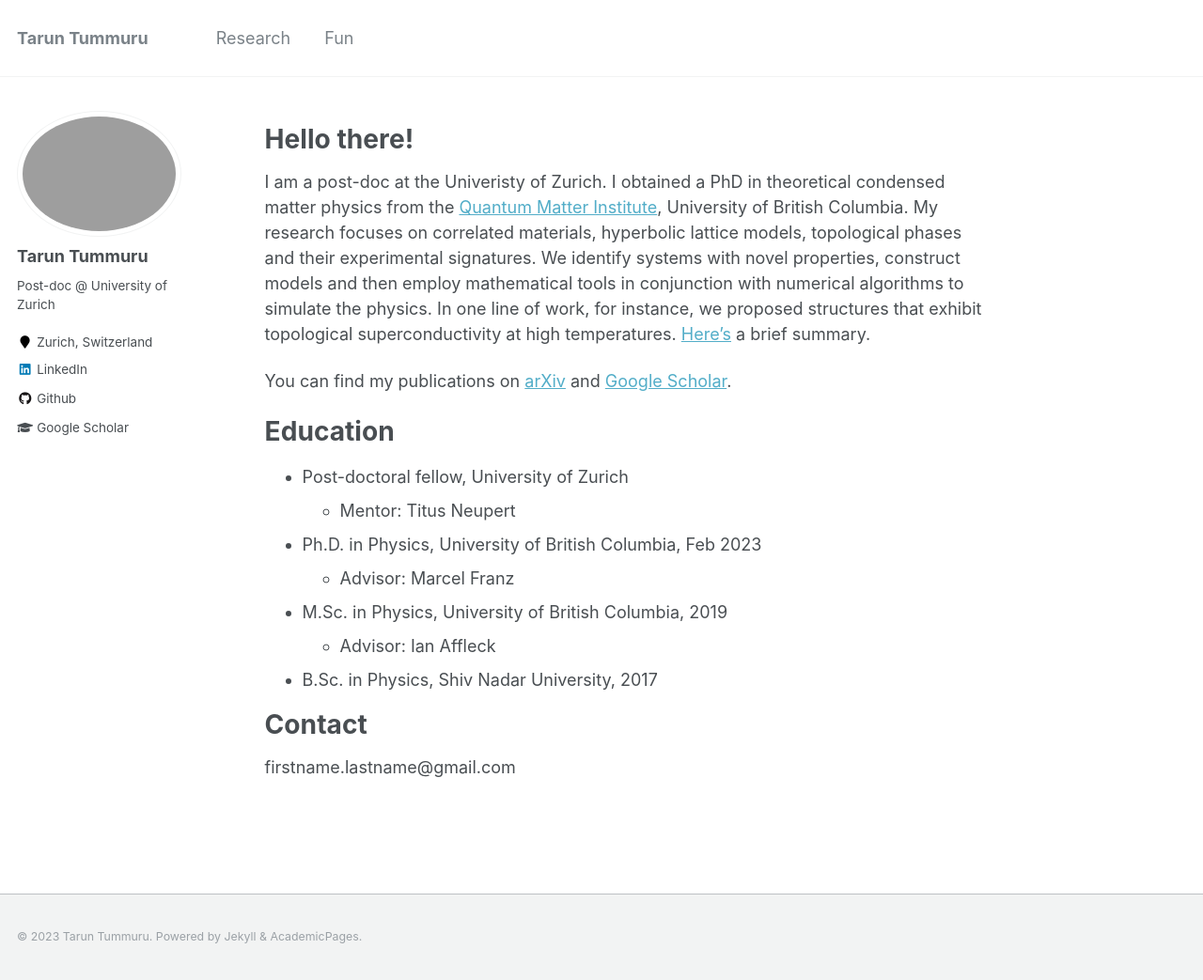
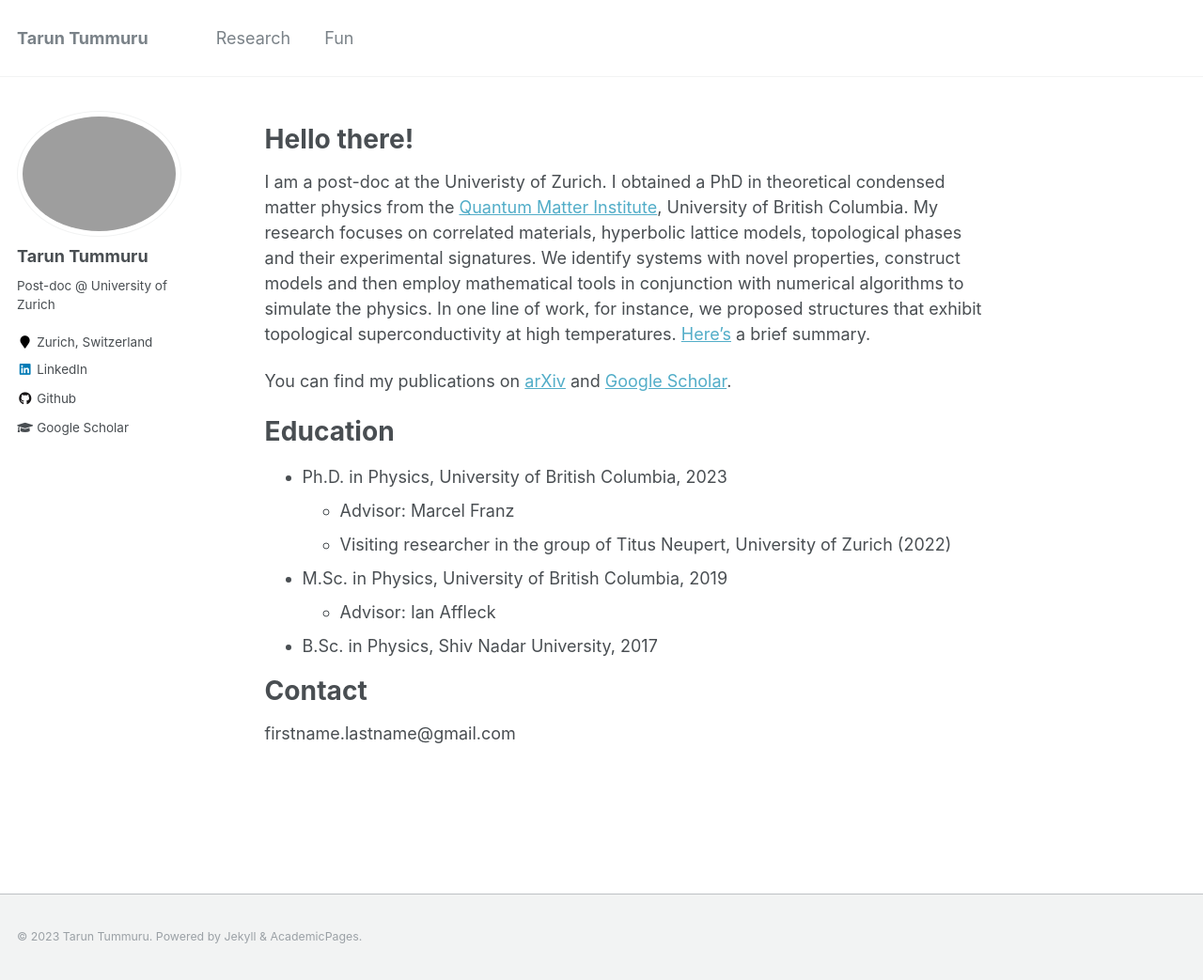
Before and after one commit to ttummuru/ttummuru.github.io, a Jekyll site: the page built from _pages/about.md, in a window 1280 px wide and 1043 px high. Shown: the whole window at 94% size. Built offline with Jekyll 4.4.1, drawn with Linux system fonts in a browser that asks for light colours.

Commit message:
Update about.md

```diff
--- a/_pages/about.md
+++ b/_pages/about.md
@@ -18,17 +18,17 @@ You can find my publications on [arXiv](https://arxiv.org/search/?query=Tarun+Tu
 
 Education
 ======
-* Post-doctoral fellow, University of Zurich
-  * Mentor: Titus Neupert
-* Ph.D. in Physics, University of British Columbia, Feb 2023
+* Ph.D. in Physics, University of British Columbia, 2023
   * Advisor: Marcel Franz
+  * Visiting researcher in the group of Titus Neupert, University of Zurich (2022)
 * M.Sc. in Physics, University of British Columbia, 2019
   * Advisor: Ian Affleck
 * B.Sc. in Physics, Shiv Nadar University, 2017
 
 <!---
 
-  * Visiting researcher in the group of Titus Neupert, University of Zurich (2022)
+* Post-doctoral fellow, University of Zurich
+  * Mentor: Titus Neupert
 
 Skills
 ======
```
